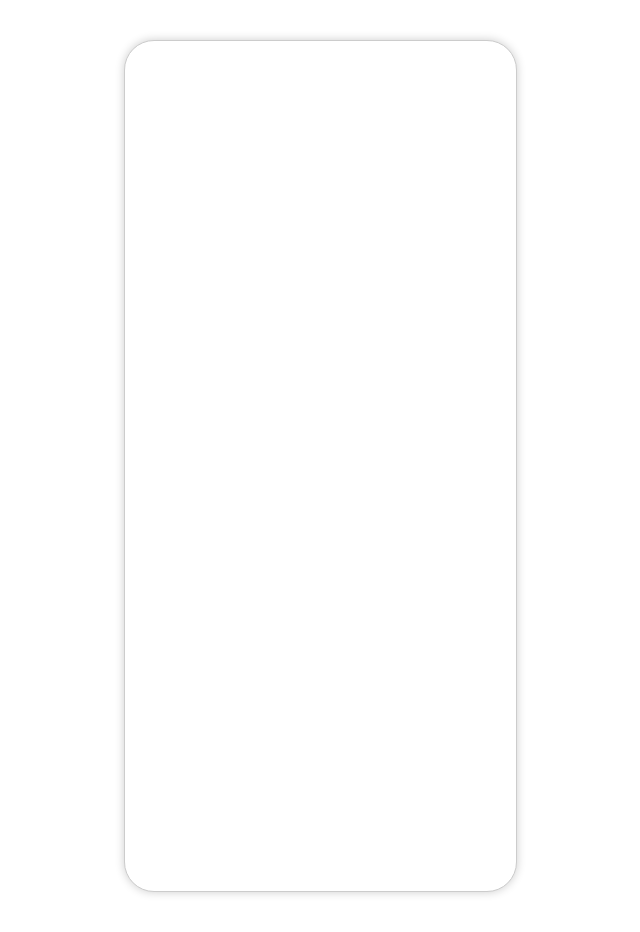
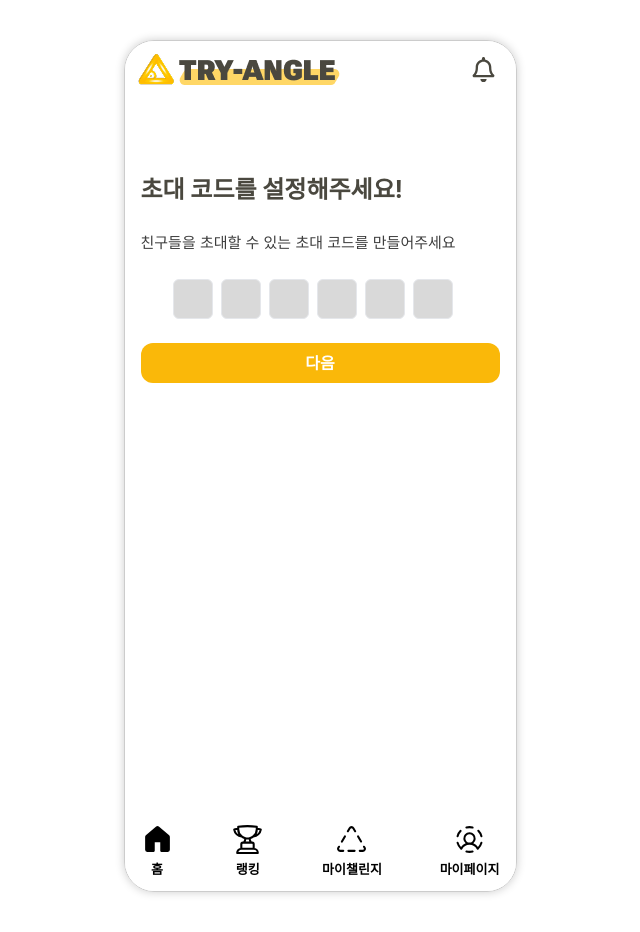
Before and after one commit to gusdk19/TryAngle-FE, a React (Create React App) app: page /add-challenge/invite in a window 1280 px wide. Before the commit this address had no page. Shown: the whole page, without its empty margins (320-960 px from the left). Built offline with nearby package versions, Linux system fonts and the light colour scheme.

Commit message:
feat: 비공개 챌린지에서 초대 코드 설정

```diff
--- a/src/App.js
+++ b/src/App.js
@@ -5,6 +5,7 @@ import './App.css';
 //import Alarm from './pages/Alarm';
 import ChallengeAdd from './pages/ChallengeAdd';
 import Add from './pages/Add';
+import InviteCode from './pages/InviteCode';
 
 function App() {
   return (
@@ -14,6 +15,7 @@ function App() {
         {/*<Route path="/" element={<Alarm />} />*/}
         <Route path="/" element={<ChallengeAdd />} />
         <Route path="/challenge/add" element={<Add />} />
+        <Route path="/add-challenge/invite" element={<InviteCode />} />
       </Routes>
     </BrowserRouter>
   );
--- a/src/pages/Add.js
+++ b/src/pages/Add.js
@@ -3,6 +3,7 @@ import Header from '../components/Header';
 import Footer from '../components/Footer';
 //import { FaRegBell } from "react-icons/fa";
 import { useNavigate } from 'react-router-dom';
+import { useLocation } from 'react-router-dom';
 import FieldError from '../components/FieldError';
 
 // Basic Profile Image
@@ -21,6 +22,10 @@ import bpi_12 from "../assets/images/basic_profile_image/basic_profile_image_12.
 
 
 export default function Add() {
+
+    const location = useLocation();
+    const { visibility, inviteCode } = location.state || {};
+
     const [challengeName, setChallengeName] = useState('');
     const [challengeNameError, setChallengeNameError] = useState(false);
 
--- a/src/pages/ChallengeAdd.js
+++ b/src/pages/ChallengeAdd.js
@@ -10,7 +10,7 @@ export default function ChallengeAdd() {
 
   const handleNext = () => {
     if (visibility) {
-      navigate('/add-challenge/details', { state: { visibility } });
+      navigate('/challenge/add', { state: { visibility } });
     } else {
       alert('챌린지 공개 여부를 선택해주세요!');
     }
@@ -30,7 +30,7 @@ export default function ChallengeAdd() {
 
           {/* 공개 챌린지 */}
           <div
-            onClick={() => {setVisibility('public'); navigate('/challenge/add')}}
+            onClick={() => {setVisibility('public')}}
             className={`border rounded-xl p-4 mb-4 cursor-pointer transition ${
               visibility === 'public'
                 ? 'border-yellow-400 bg-yellow-50'
@@ -45,7 +45,11 @@ export default function ChallengeAdd() {
 
           {/* 비공개 챌린지 */}
           <div
-            onClick={() => setVisibility('private')}
+            onClick={() => {
+              navigate('/add-challenge/invite', {
+                state: { visibility: 'private' }
+              });
+            }}
             className={`border rounded-xl p-4 mb-6 cursor-pointer transition ${
               visibility === 'private'
                 ? 'border-yellow-400 bg-yellow-50'
--- /dev/null
+++ b/src/pages/InviteCode.js
@@ -0,0 +1,90 @@
+import React, { useRef,useState } from 'react';
+import Header from '../components/Header';
+import Footer from '../components/Footer';
+import { useLocation, useNavigate } from 'react-router-dom';
+
+export default function InviteCode() {
+  const location = useLocation();
+  const navigate = useNavigate();
+
+  const { visibility } = location.state || {};
+  const [code, setCode] = useState(Array(6).fill(''));
+  const inputsRef = useRef([]);
+
+
+  const handleChange = (index, value) => {
+    if (value.length > 1) return;
+
+    const newCode = [...code];
+    newCode[index] = value;
+    setCode(newCode);
+
+    // 다음 인풋으로 포커스 이동
+    if (value && index < 5) {
+      inputsRef.current[index + 1]?.focus();
+    }
+  };
+
+  const handleKeyDown = (index, e) => {
+    if (e.key === 'Backspace' && !code[index] && index > 0) {
+      const newCode = [...code];
+      newCode[index - 1] = '';
+      setCode(newCode);
+      inputsRef.current[index - 1]?.focus();
+    }
+  };
+
+  const handleSubmit = () => {
+    const inviteCode = code.join('');
+    if (inviteCode.length < 6) {
+      alert('초대 코드를 설정해주세요!');
+      return;
+    }
+
+    navigate('/challenge/add', {
+      state: { visibility, inviteCode },
+    });
+  };
+
+  return (
+    <div className="bg-white flex flex-row justify-center w-full">
+      {/* 모바일 프레임 */}
+      <div className="bg-white w-[393px] h-[852px] relative">
+        <Header />
+
+        {/* 본문 */}
+        <div className="p-4 pt-20">
+          <h2 className="text-[24px] font-bold mb-6 text-[#4A483F]">
+            초대 코드를 설정해주세요!
+          </h2>
+          <h3 className="text-[#3D3D3D] text-[15px] mb-6">친구들을 초대할 수 있는 초대 코드를 만들어주세요</h3>
+
+          {/* 1자씩 입력하는 회색 박스 */}
+          <div className="flex ml-8 gap-2 mb-6">
+            {code.map((char, i) => (
+              <input
+                key={i}
+                ref={(el) => (inputsRef.current[i] = el)}
+                type="text"
+                inputMode="numeric"
+                maxLength={1}
+                value={char}
+                onChange={(e) => handleChange(i, e.target.value)}
+                onKeyDown={(e) => handleKeyDown(i, e)}
+                className="w-[40px] h-[40px] border bg-[#D9D9D9] text-center text-lg rounded-md"
+              />
+            ))}
+          </div>
+
+          <button
+            onClick={handleSubmit}
+            className="bg-[#FAB809] hover:bg-yellow-500 text-white font-bold py-2 w-full rounded-xl"
+          >
+            다음
+          </button>
+        </div>
+      </div>
+      <Footer page="home" />
+    </div>
+  );
+}
```
